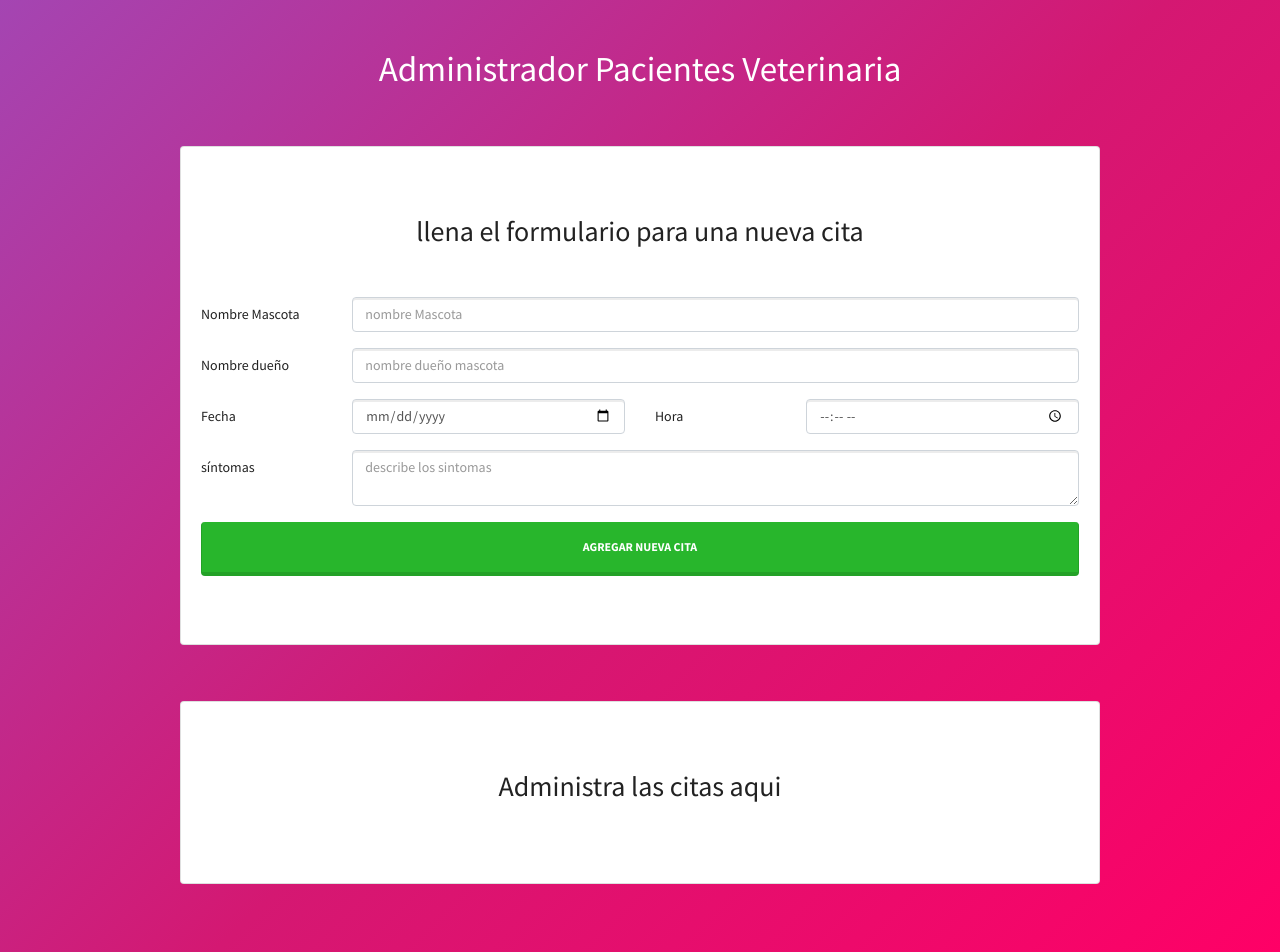
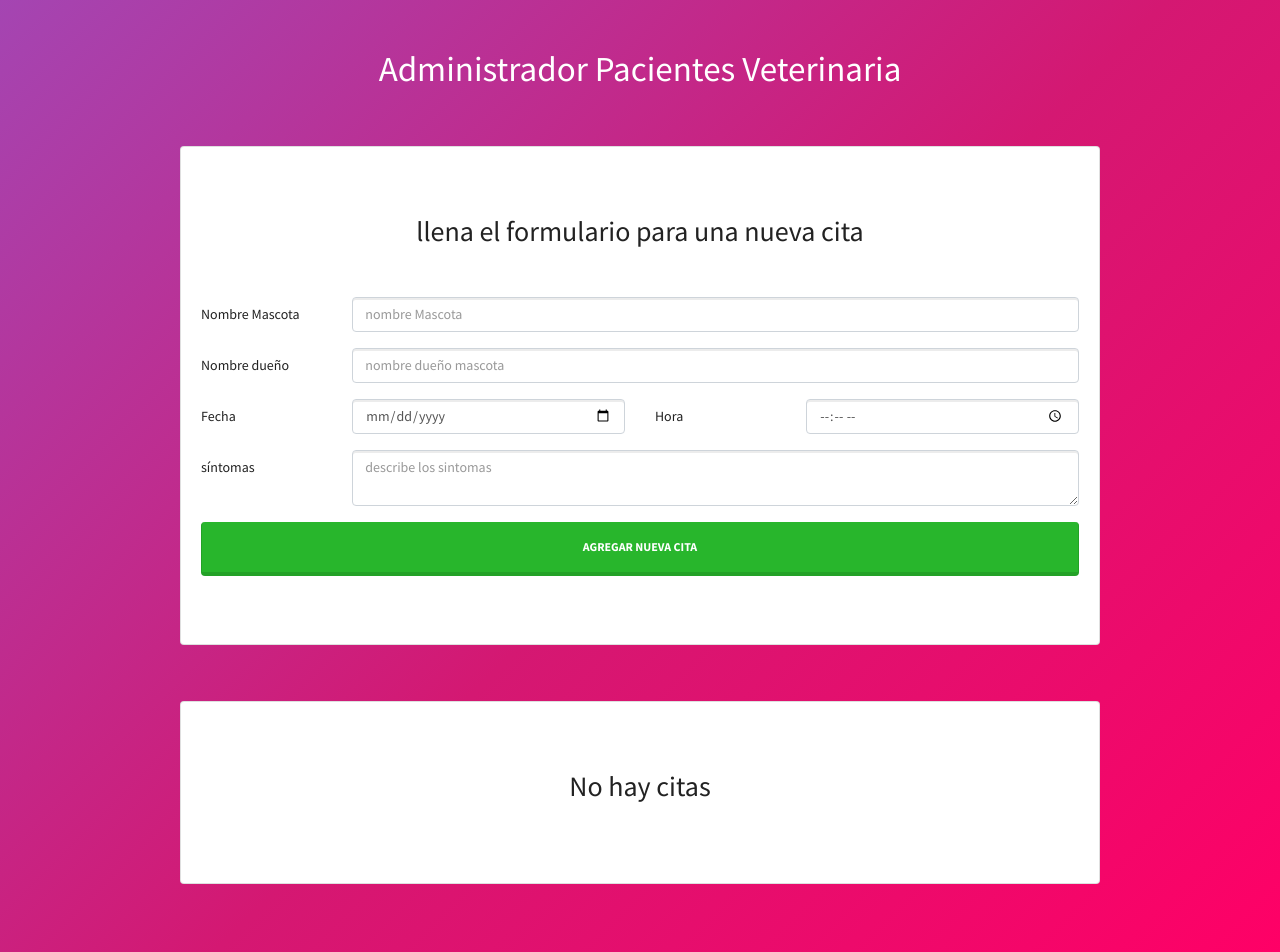
Before and after one commit to irtic/proyecto_administracion_pacientes, a React (Create React App) app: page / in a window 1280 px wide. Shown: the top 952 px of the page. Built offline with nearby package versions, Linux system fonts and the light colour scheme.

Commit message:
Mostrando un mensaje condicional

```diff
--- a/src/components/ListaCitas.js
+++ b/src/components/ListaCitas.js
@@ -2,11 +2,15 @@ import React from 'react';
 import Cita from './Cita'
 import PropTypes from 'prop-types';
 const ListaCitas = ({citas, eliminarCita}) => {
+
+    // imprimir un mensaje en base si hay citas o no
+
+    const mensaje = Object.keys(citas).length === 0 ? 'No hay citas' : 'Administra las citas aqui'
     return (
         <div className="card mt-2 py-5">
             <div className="card-body">
                 <h2 className="card-title text-center">
-                    Administra las citas aqui
+                    {mensaje}
                 </h2>
                 <div className="lista-citas">
                         {citas.map(cita =>(
```
